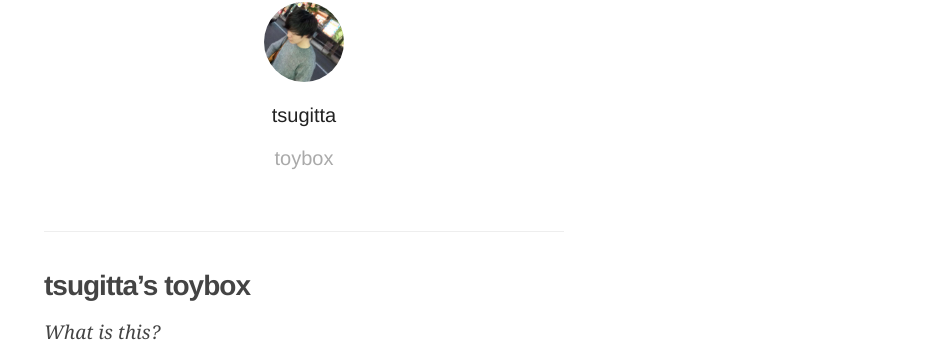
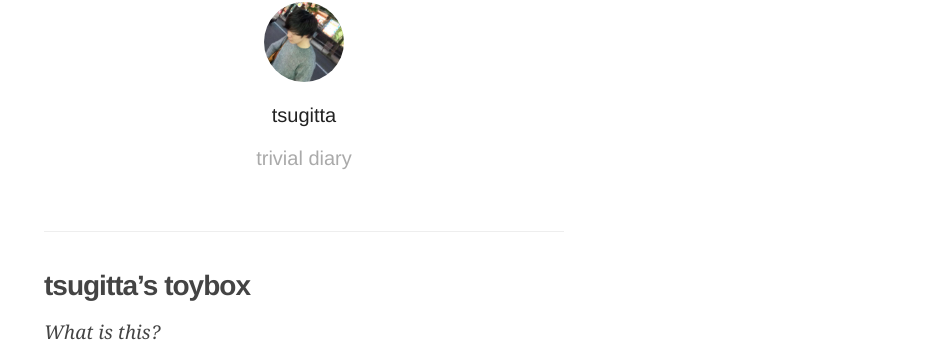
Before and after one commit to tsugitta/mini-blog, a Jekyll site: the page built from about.md, in a window 1280 px wide. Shown: the part 136-478 px from the top of the page, without its empty margins (336-1280 px from the left). Built offline with Jekyll 4.4.1, drawn with Linux system fonts in a browser that asks for light colours; nearby versions of some CDN libraries.

Commit message:
Modify config: change the description

```diff
--- a/_config.yml
+++ b/_config.yml
@@ -1,5 +1,5 @@
 name: tsugitta's toybox
-description: toybox
+description: "trivial diary"
 meta_description: "tsugitta's trivial diary"
 aboutPage: true
 
```
